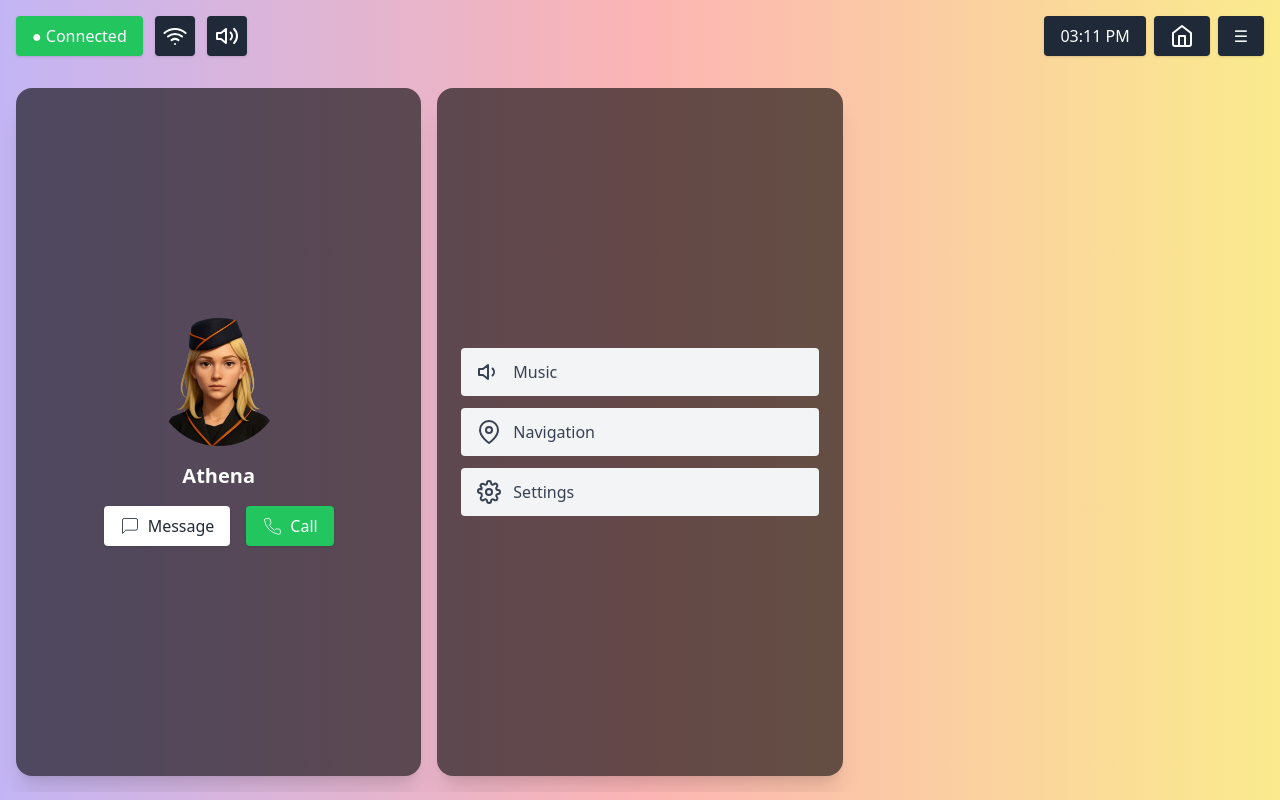
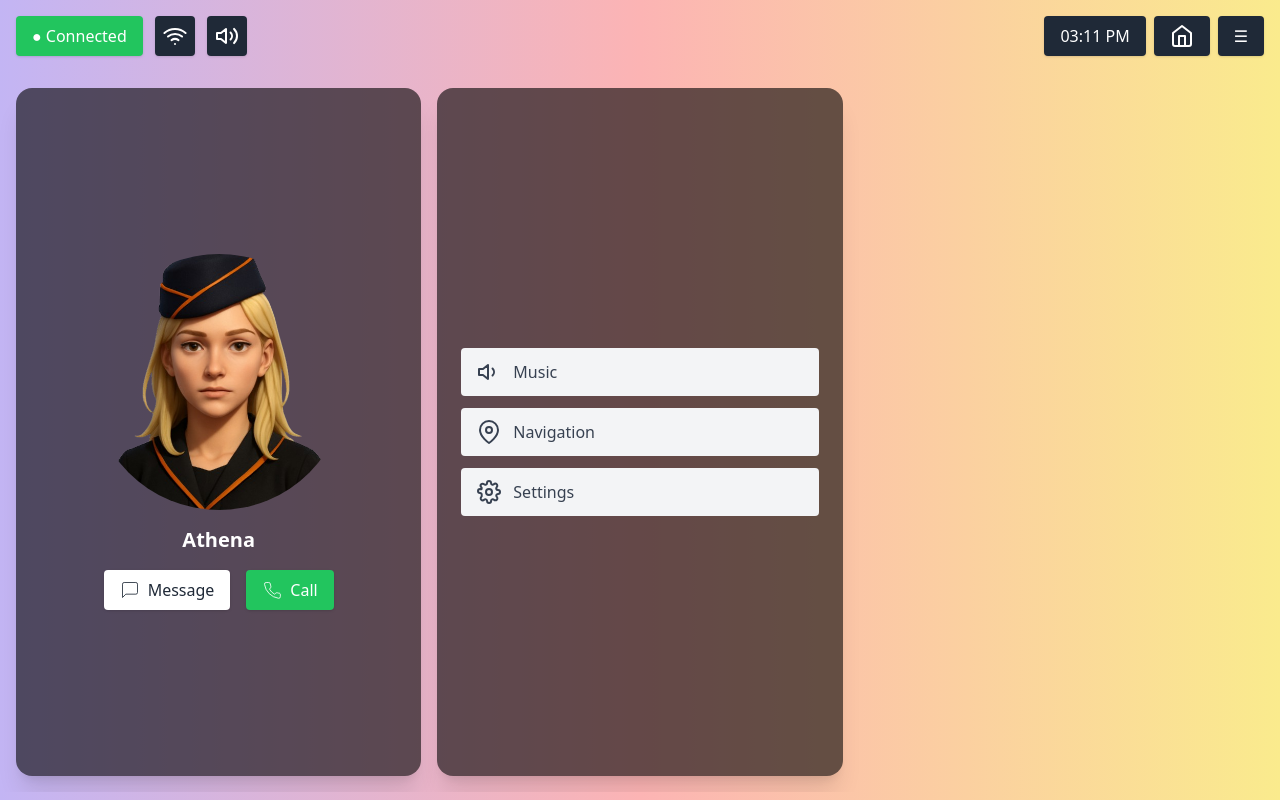
Before and after one commit to quietvw/AthenaOS_UI, a plain HTML site: page dist/index.html in a window 1280 px wide. Drawn offline with nearby package versions, Linux system fonts and the light colour scheme.

Commit message:
Update index.html

```diff
--- a/dist/index.html
+++ b/dist/index.html
@@ -169,7 +169,7 @@
     <!-- Assistant Box -->
     <div id="callBox" class="bg-black bg-opacity-60 rounded-2xl shadow-xl p-6 flex flex-col items-center text-white justify-center text-center space-y-4 min-h-[18rem]">
 
-      <img src="/static/assistant_base.png" alt="Assistant" class="w-32 h-32 rounded-full" />
+      <img src="/static/assistant_base.png" alt="Assistant" class="w-64 h-64 rounded-full" />
       <h2 class="text-lg md:text-xl font-semibold">Athena</h2>
       <div class="flex flex-wrap justify-center gap-4">
         <a href="/chat" class="flex items-center gap-2 bg-white text-gray-800 px-4 py-2 rounded shadow hover:bg-gray-100 text-sm md:text-base">
```
